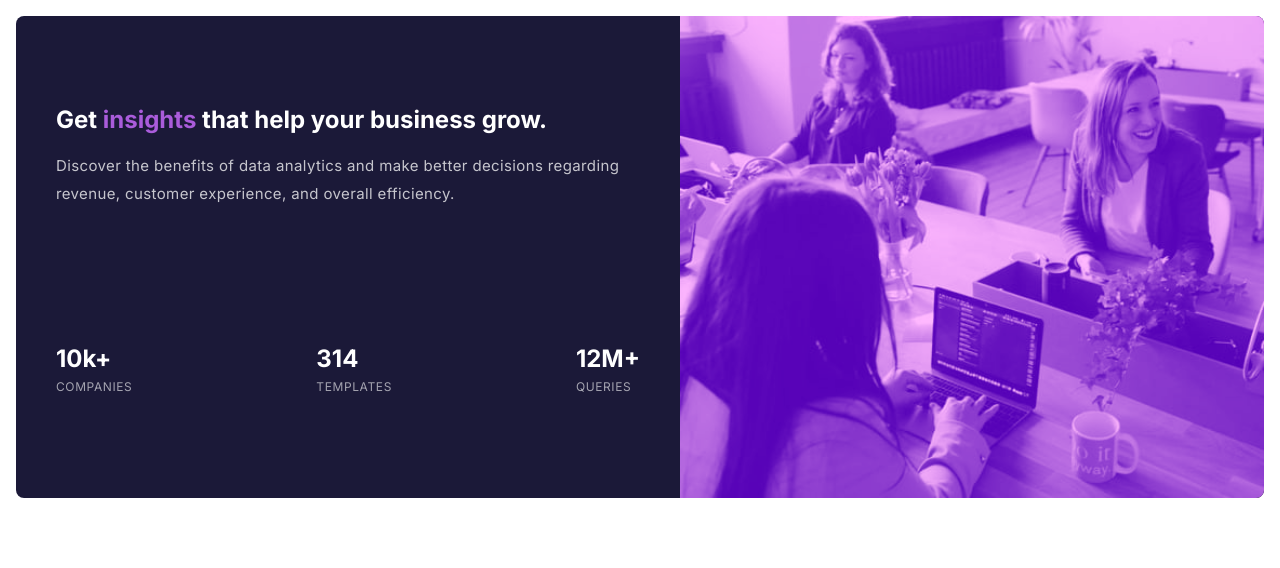
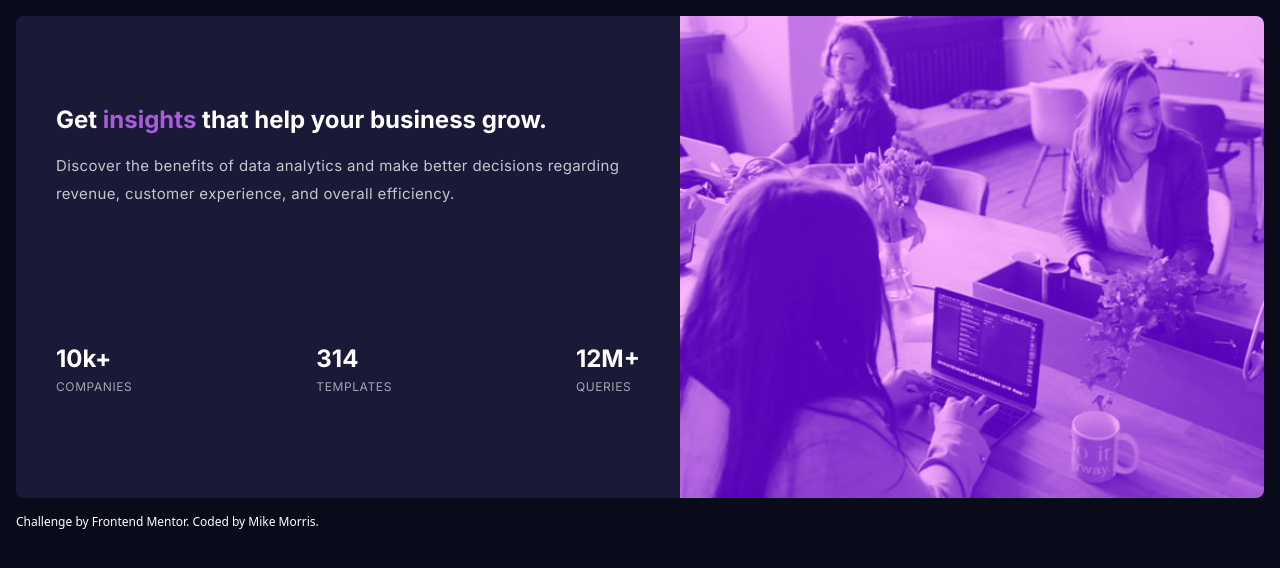
Before and after one commit to mmorrisisund/stats-preview-card, a website: page index.html in a window 1280 px wide. Drawn offline with Linux system fonts and the light colour scheme.

Commit message:
add dark background and update attribution

```diff
--- a/index.html
+++ b/index.html
@@ -24,7 +24,7 @@
 
     <title>Frontend Mentor | Stats preview card component</title>
   </head>
-  <body class="p-4">
+  <body class="p-4 bg-very-dark-blue">
     <main
       class="flex flex-col mx-auto overflow-hidden rounded-lg  desktop:flex-row-reverse bg-desaturated-blue"
     >
@@ -87,11 +87,11 @@
         </section>
       </div>
     </main>
-    <div class="text-xs text-white">
+    <div class="mt-4 text-xs text-white">
       Challenge by
       <a href="https://www.frontendmentor.io?ref=challenge" target="_blank"
         >Frontend Mentor</a
-      >. Coded by <a href="#">Your Name Here</a>.
+      >. Coded by <a href="#">Mike Morris</a>.
     </div>
   </body>
 </html>
```
Also changed, not shown: css/styles.css.
